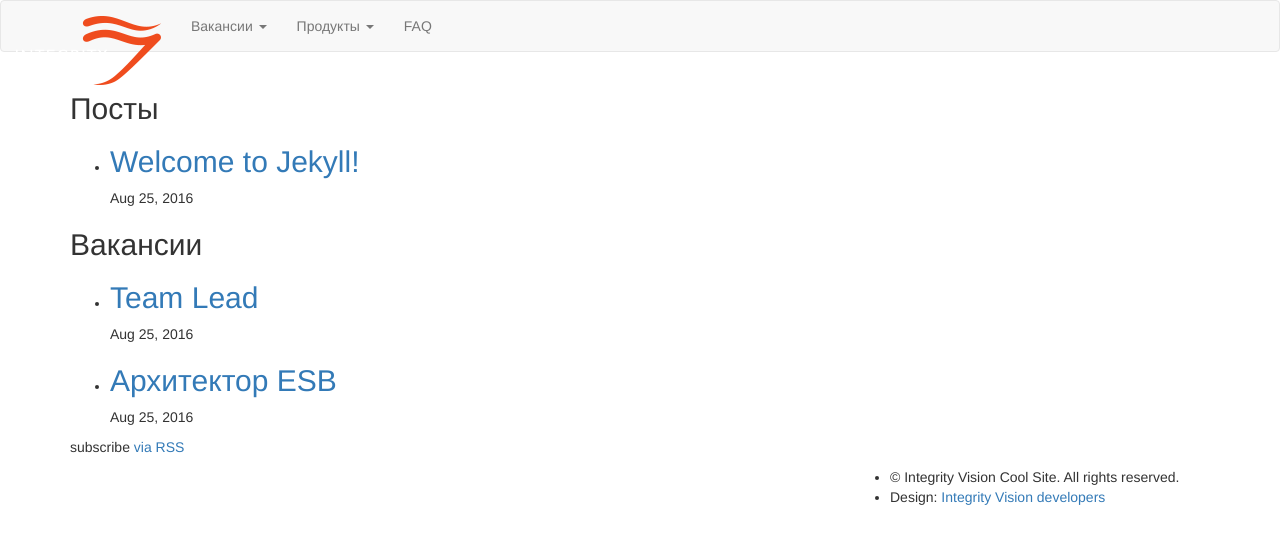
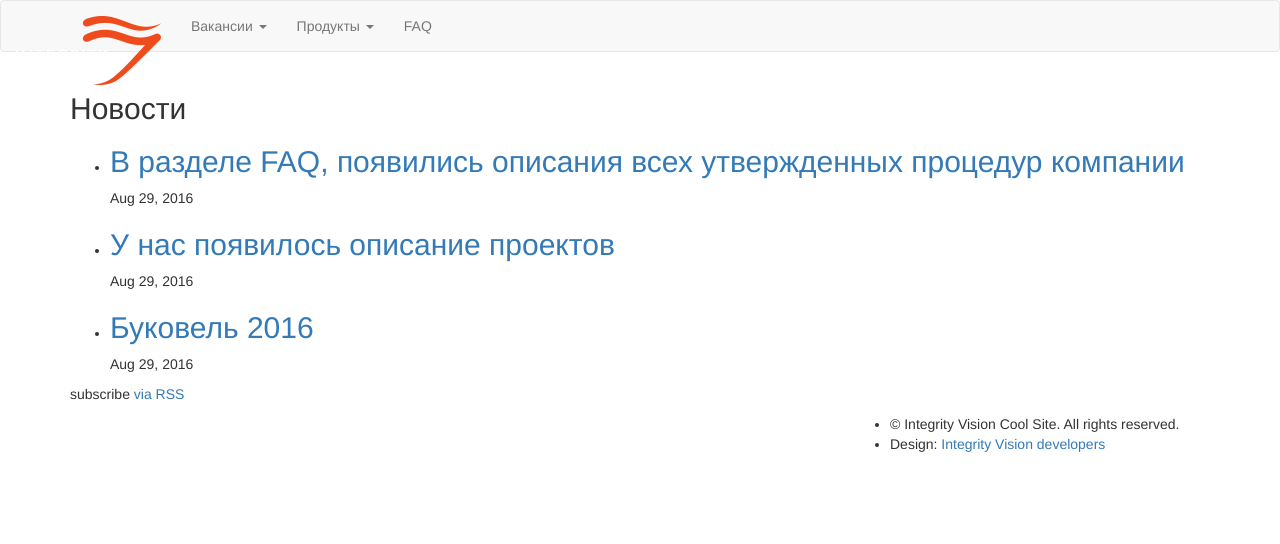
Before and after one commit to panser/ivsite-jekyll, a Jekyll site: the page built from index.html, in a window 1280 px wide. Shown: the top 544 px of the page. Built offline with Jekyll 4.4.1, drawn with Linux system fonts in a browser that asks for light colours; nearby versions of some CDN libraries.

Commit message:
add `news collection` and change index.html

```diff
--- a/_config.yml
+++ b/_config.yml
@@ -39,3 +39,6 @@ collections:
     output: true
     permalink: /collections/product/:title/
     navbarTitle: Продукты
+  news:
+    output: true
+    permalink: /collections/news/:title/
--- /dev/null
+++ b/_news/2016-08-29-procedure-in-company.md
@@ -0,0 +1,7 @@
+---
+layout: post
+title:  "В разделе FAQ, появились описания всех утвержденных процедур компании"
+date:   2016-08-29 12:54:00 +0300
+categories: news
+---
+В разделе FAQ, появились описания всех утвержденных процедур компании
--- /dev/null
+++ b/_news/2016-08-29-project-description.md
@@ -0,0 +1,7 @@
+---
+layout: post
+title:  "У нас появилось описание проектов"
+date:   2016-08-29 12:55:00 +0300
+categories: news
+---
+С информацией по проектам, можно ознакомиться в разделе проектов
--- a/index.html
+++ b/index.html
@@ -4,9 +4,10 @@ layout: default
 
 <div class="home">
 
-  <h2>Посты</h2>
-  <ul class="">
-    {% for post in site.posts %}
+  <p>
+    <h2>Новости</h2>
+    <ul class="">
+      {% for post in site.news %}
       <li>
 
         <h2>
@@ -15,22 +16,9 @@ layout: default
         <span class="">{{ post.date | date: "%b %-d, %Y" }}</span>
 
       </li>
-    {% endfor %}
-  </ul>
-
-  <h2>Вакансии</h2>
-  <ul class="">
-    {% for post in site.job %}
-    <li>
-
-      <h2>
-        <a class="" href="{{ post.url | prepend: site.baseurl }}">{{ post.title | escape }}</a>
-      </h2>
-      <span class="">{{ post.date | date: "%b %-d, %Y" }}</span>
-
-    </li>
-    {% endfor %}
-  </ul>
+      {% endfor %}
+    </ul>
+  </p>
 
   <p class="rss-subscribe">subscribe <a href="{{ "/feed.xml" | prepend: site.baseurl }}">via RSS</a></p>
 
```
Also changed, not shown: _news/2016-08-29-bukovel-2016.md (added, +7 -0 lines).
